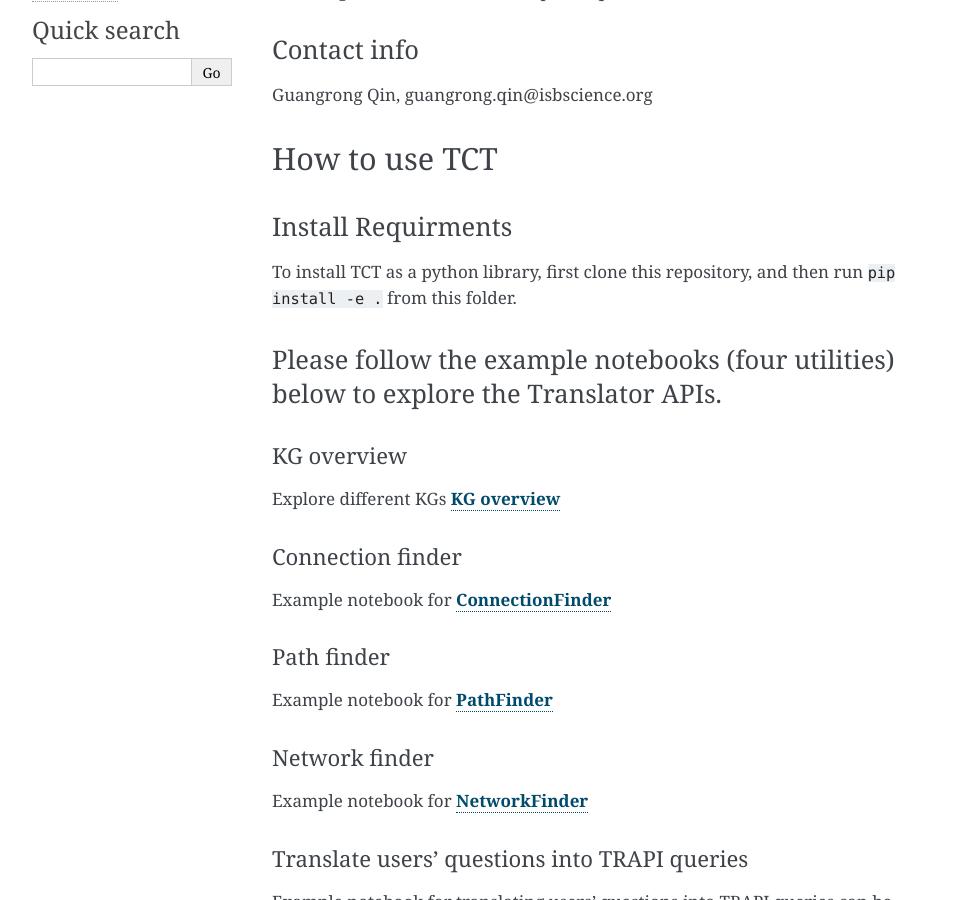
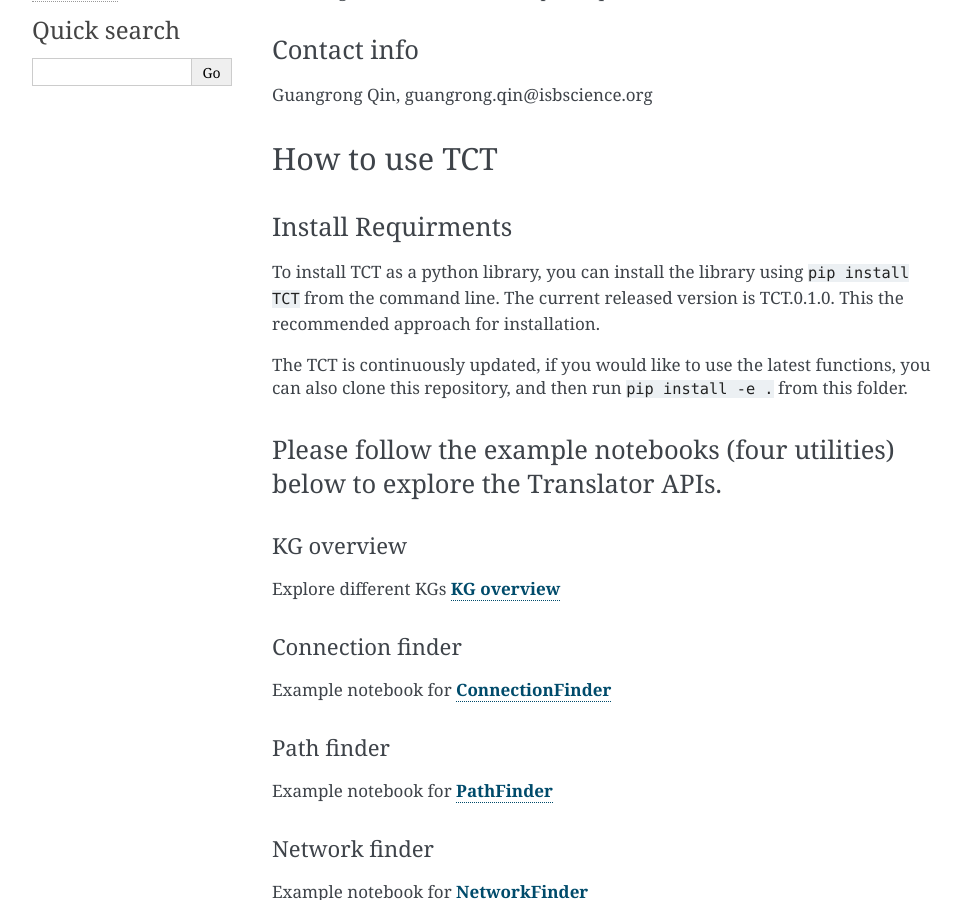
Before and after one commit to sierra-moxon/Translator_component_toolkit, a Sphinx documentation site: the page built from docs/source/intro.md, in a window 1280 px wide and 900 px high, scrolled down 652 px. Shown: the whole window, without its empty margins (148-1108 px from the left). Built offline with Sphinx 7.4.7, drawn with Linux system fonts in a browser that asks for light colours.

Commit message:
revise intro

```diff
--- a/docs/source/intro.md
+++ b/docs/source/intro.md
@@ -21,7 +21,9 @@ Guangrong Qin, guangrong.qin@isbscience.org
 ## How to use TCT
 ### Install Requirments
 
-To install TCT as a python library, first clone this repository, and then run `pip install -e .` from this folder.
+To install TCT as a python library, you can install the library using `pip install TCT` from the command line. The current released version is TCT.0.1.0. This the recommended approach for installation.
+
+The TCT is continuously updated, if you would like to use the latest functions, you can also  clone this repository, and then run `pip install -e .` from this folder.
 
 ### Please follow the example notebooks (four utilities) below to explore the Translator APIs.
 
```
Also changed, not shown: 1 other file.
